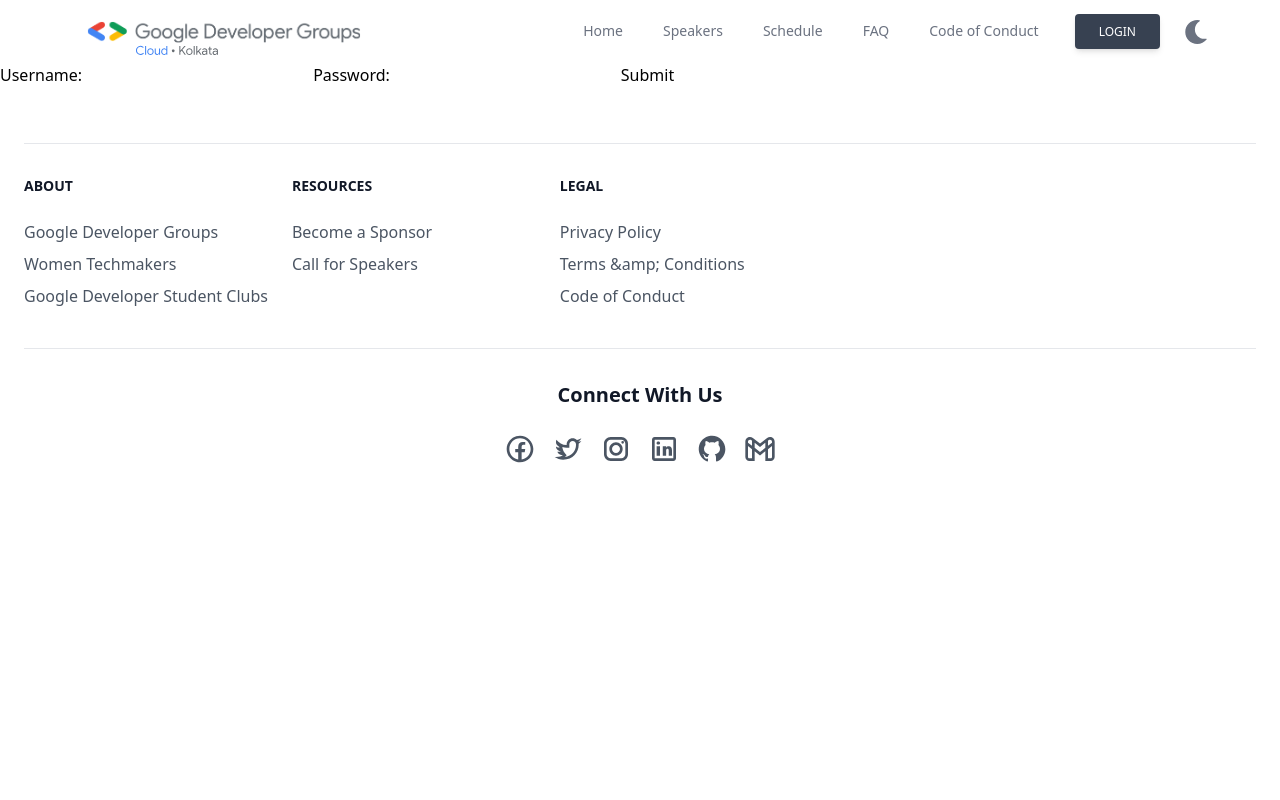
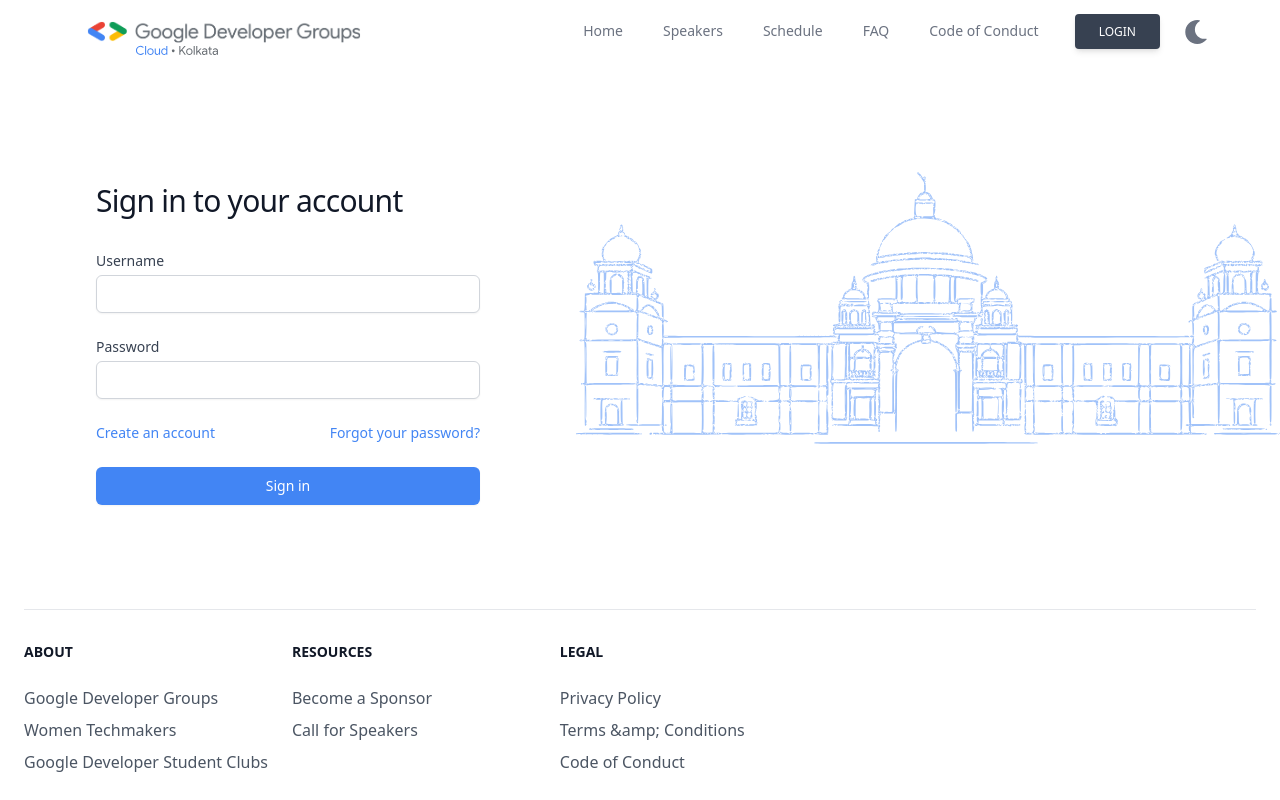
Before and after one commit to gdgcloudkol/ccd2023, a React (Create React App) app: page /login in a window 1280 px wide. Shown: the top 800 px of the page. Built offline with nearby package versions, Linux system fonts and the light colour scheme; a web font is replaced by a local one; what tailwindcss-animation-delay would draw is missing.

Commit message:
feat: signin signup

```diff
--- a/src/pages/Login.tsx
+++ b/src/pages/Login.tsx
@@ -1,35 +1,128 @@
-import { useContext, useState } from "react";
-import { ApiLogin } from "../services/rest.service";
-import { LoggedInContext } from "../services/state.service";
+import { useContext } from 'react';
+import { Link } from 'react-router-dom';
+import { ApiLogin } from '../services/rest.service';
+import { LoggedInContext } from '../services/state.service';
 
 const Login = () => {
-  const { setLoggedInState } = useContext(LoggedInContext)
-  const [user] = useState({ username: '', password: '' });
-  const { username, password } = user;
+  const { setLoggedInState } = useContext(LoggedInContext);
 
-  function handleChange(e: any) {
-    const { name, value } = e.target;
-    if (name === 'username')
-      user.username += value
-    else
-      user.password += value
-  }
+  function handleSubmit(e: any) {
+    e.preventDefault();
+    const formData = new FormData(
+      document.getElementById('login') as HTMLFormElement
+    );
 
-  function handleSubmit() {
-    ApiLogin(user.username, user.password, setLoggedInState)
+    const username = formData.get('username') as string;
+    const password = formData.get('password') as string;
+
+    ApiLogin(username, password, setLoggedInState);
   }
 
   return (
-    <div className="bg-white">
-      <label>
-        Username:
-        <input type="text" value={username} name="username" onChange={handleChange} />
-        Password:
-        <input type="password" value={password} name="password" onChange={handleChange} />
-      </label>
-      <button onClick={handleSubmit}>Submit</button>
+    <div className="max-w-7xl mx-auto">
+      <div className="min-h-full flex">
+        <div className="flex-1 flex flex-col justify-center py-12 px-4 sm:px-6 lg:flex-none lg:px-20 xl:px-24">
+          <div className="mx-auto w-full max-w-sm lg:w-96">
+            <div>
+              <img
+                className="h-12 w-auto brightness-0 invert"
+                src="/images/logos/cloud_kol_logo.svg"
+                alt="GDG Cloud Kolkata Logo"
+              />
+              <h2 className="mt-6 text-3xl text-gray-900 dark:text-gray-100 tracking-tight">
+                Sign in to your account
+              </h2>
+            </div>
+
+            <div className="mt-8">
+              <div className="mt-6">
+                <form
+                  action="#"
+                  method="POST"
+                  className="space-y-6"
+                  id="login"
+                  onSubmit={handleSubmit}
+                >
+                  <div>
+                    <label
+                      htmlFor="username"
+                      className="block text-sm font-medium text-gray-700 dark:text-gray-200"
+                    >
+                      Username
+                    </label>
+                    <div className="mt-1">
+                      <input
+                        id="username"
+                        name="username"
+                        type="text"
+                        autoComplete="username"
+                        required
+                        className="appearance-none block w-full px-3 py-2 border border-gray-300 rounded-md shadow-sm placeholder-gray-400 focus:outline-none focus:ring-google-blue focus:border-google-blue sm:text-sm"
+                      />
+                    </div>
+                  </div>
+
+                  <div className="space-y-1">
+                    <label
+                      htmlFor="password"
+                      className="block text-sm font-medium text-gray-700 dark:text-gray-200"
+                    >
+                      Password
+                    </label>
+                    <div className="mt-1">
+                      <input
+                        id="password"
+                        name="password"
+                        type="password"
+                        autoComplete="current-password"
+                        required
+                        className="appearance-none block w-full px-3 py-2 border border-gray-300 rounded-md shadow-sm placeholder-gray-400 focus:outline-none focus:ring-google-blue focus:border-google-blue sm:text-sm"
+                      />
+                    </div>
+                  </div>
+
+                  <div className="flex items-center justify-between">
+                    <div className="text-sm">
+                      <Link
+                        to="/signup"
+                        className="font-medium text-google-blue hover:text-google-blue"
+                      >
+                        Create an account
+                      </Link>
+                    </div>
+                    <div className="text-sm">
+                      <a
+                        href="/"
+                        className="font-medium text-google-blue hover:text-google-blue"
+                      >
+                        Forgot your password?
+                      </a>
+                    </div>
+                  </div>
+
+                  <div>
+                    <button
+                      type="submit"
+                      className="w-full flex justify-center py-2 px-4 border border-transparent rounded-md shadow-sm text-sm font-medium text-white bg-google-blue hover:bg-google-blue focus:outline-none focus:ring-2 focus:ring-offset-2 focus:ring-google-blue"
+                    >
+                      Sign in
+                    </button>
+                  </div>
+                </form>
+              </div>
+            </div>
+          </div>
+        </div>
+        <div className="hidden lg:block relative w-0 flex-1">
+          <img
+            className="absolute inset-0 h-full w-full object-fill"
+            src="/images/background/victoria.svg"
+            alt=""
+          />
+        </div>
+      </div>
     </div>
   );
-}
+};
 
-export default Login
+export default Login;
--- a/src/pages/Signup.tsx
+++ b/src/pages/Signup.tsx
@@ -1,5 +1,158 @@
+import { Link } from 'react-router-dom';
+import { SignUpPayload } from '../assets/models/login/datatype';
+import { ApiSignup } from '../services/rest.service';
+import { useState } from 'react';
+
 const Signup = () => {
-  return <>Signup</>
-}
+  const [fieldErrors, setFieldErrors] = useState<{ [key: string]: string }>({});
 
-export default Signup
+  async function handleSubmit(e: React.FormEvent<HTMLFormElement>) {
+    e.preventDefault();
+    const formData = new FormData(
+      document.getElementById('login') as HTMLFormElement
+    );
+
+    const email = formData.get('email') as string;
+    const username = formData.get('username') as string;
+    const password1 = formData.get('password1') as string;
+    const password2 = formData.get('password2') as string;
+
+    const payload: SignUpPayload = {
+      email,
+      username,
+      password1,
+      password2
+    };
+
+    if (password1 !== password2) {
+      setFieldErrors({
+        password1: 'Passwords do not match',
+        password2: 'Passwords do not match'
+      });
+      return;
+    }
+
+    Promise.resolve(ApiSignup(payload))
+      .then((data) => {
+        console.log(data);
+      })
+      .catch((e) => {
+        console.log('Error: ', e);
+      });
+  }
+
+  const FIELDS = [
+    {
+      name: 'email',
+      type: 'email',
+      label: 'Email',
+      placeholder: 'Email',
+      required: true
+    },
+    {
+      name: 'username',
+      type: 'text',
+      label: 'Username',
+      placeholder: 'Username',
+      required: true
+    },
+    {
+      name: 'password1',
+      type: 'password',
+      label: 'Password',
+      placeholder: 'Password',
+      required: true
+    },
+    {
+      name: 'password2',
+      type: 'password',
+      label: 'Confirm Password',
+      placeholder: 'Confirm Password',
+      required: true
+    }
+  ];
+
+  return (
+    <div className="max-w-7xl mx-auto">
+      <div className="min-h-full flex">
+        <div className="flex-1 flex flex-col justify-center py-12 px-4 sm:px-6 lg:flex-none lg:px-20 xl:px-24">
+          <div className="mx-auto w-full max-w-sm lg:w-96">
+            <div>
+              <img
+                className="h-12 w-auto brightness-0 invert"
+                src="/images/logos/cloud_kol_logo.svg"
+                alt="GDG Cloud Kolkata Logo"
+              />
+              <h2 className="mt-6 text-3xl text-gray-900 dark:text-gray-100 tracking-tight">
+                Sign in to your account
+              </h2>
+            </div>
+
+            <div className="mt-8">
+              <div className="mt-6">
+                <form
+                  action="#"
+                  method="POST"
+                  className="space-y-6"
+                  id="login"
+                  onSubmit={handleSubmit}
+                >
+                  {FIELDS.map((field) => (
+                    <div key={field.name}>
+                      <label
+                        htmlFor={field.name}
+                        className="block text-sm font-medium text-gray-700 dark:text-gray-200"
+                      >
+                        {field.label}
+                      </label>
+                      <div className="mt-1">
+                        <input
+                          id={field.name}
+                          name={field.name}
+                          type={field.type}
+                          autoComplete={field.name}
+                          required={field.required}
+                          className="appearance-none block w-full px-3 py-2 border border-gray-300 rounded-md shadow-sm placeholder-gray-400 focus:outline-none focus:ring-google-blue focus:border-google-blue sm:text-sm"
+                        />
+                      </div>
+                      {JSON.stringify(fieldErrors)}
+                    </div>
+                  ))}
+
+                  <div className="flex items-center justify-between">
+                    <div className="text-sm">
+                      <Link
+                        to="/login"
+                        className="font-medium text-google-blue hover:text-google-blue"
+                      >
+                        Already have an account?
+                      </Link>
+                    </div>
+                  </div>
+
+                  <div>
+                    <button
+                      type="submit"
+                      className="w-full flex justify-center py-2 px-4 border border-transparent rounded-md shadow-sm text-sm font-medium text-white bg-google-blue hover:bg-google-blue focus:outline-none focus:ring-2 focus:ring-offset-2 focus:ring-google-blue"
+                    >
+                      Sign up
+                    </button>
+                  </div>
+                </form>
+              </div>
+            </div>
+          </div>
+        </div>
+        <div className="hidden lg:block relative w-0 flex-1">
+          <img
+            className="absolute inset-0 h-full w-full object-fill"
+            src="/images/background/victoria.svg"
+            alt=""
+          />
+        </div>
+      </div>
+    </div>
+  );
+};
+
+export default Signup;
--- a/src/services/rest.service.tsx
+++ b/src/services/rest.service.tsx
@@ -1,33 +1,39 @@
-import axios from "axios";
+import axios from 'axios';
+import { SignUpPayload } from '../assets/models/login/datatype';
 
-const BASE_AUTH_URI = 'https://api.gdgcloud.kolkata.dev/auth'
+const BASE_AUTH_URI = 'https://api.gdgcloud.kolkata.dev/auth';
 
-export function ApiLogin(username: string, password: string, setLoggedInState: any) {
-
-  axios.post(BASE_AUTH_URI + '/login/',
-    { username, password }
-  )
-    .then(data => {
-      console.log(data)
+export function ApiLogin(
+  username: string,
+  password: string,
+  setLoggedInState: any
+) {
+  axios
+    .post(BASE_AUTH_URI + '/login/', { username, password })
+    .then((data) => {
+      console.log(data);
       setLoggedInState(true);
+      console.log(data);
       localStorage.setItem('loggedIn', 'true');
     })
-    .catch(e => console.log(e))
+    .catch((e) => console.log(e));
 }
 
-export function ApiSignup() {
-  axios.post(BASE_AUTH_URI + '/registration/',
-    //
-  )
-    .then(data => {
-      console.log(data)
+export function ApiSignup(payload: SignUpPayload) {
+  return axios
+    .post(BASE_AUTH_URI + '/registration/', payload)
+    .then((data) => {
       localStorage.setItem('loggedIn', 'true');
+      return data;
     })
-    .catch(e => console.log(e))
+    .catch((e) => {
+      console.log(e);
+      return e;
+    });
 }
 
 export function ApiLogout(setLoggedInState: any, navigate: any) {
   localStorage.removeItem('loggedIn');
-  setLoggedInState(false)
-  navigate('/home')
+  setLoggedInState(false);
+  navigate('/home');
 }
```
Also changed, not shown: src/assets/models/login/datatype.ts (+9 -2 lines).
